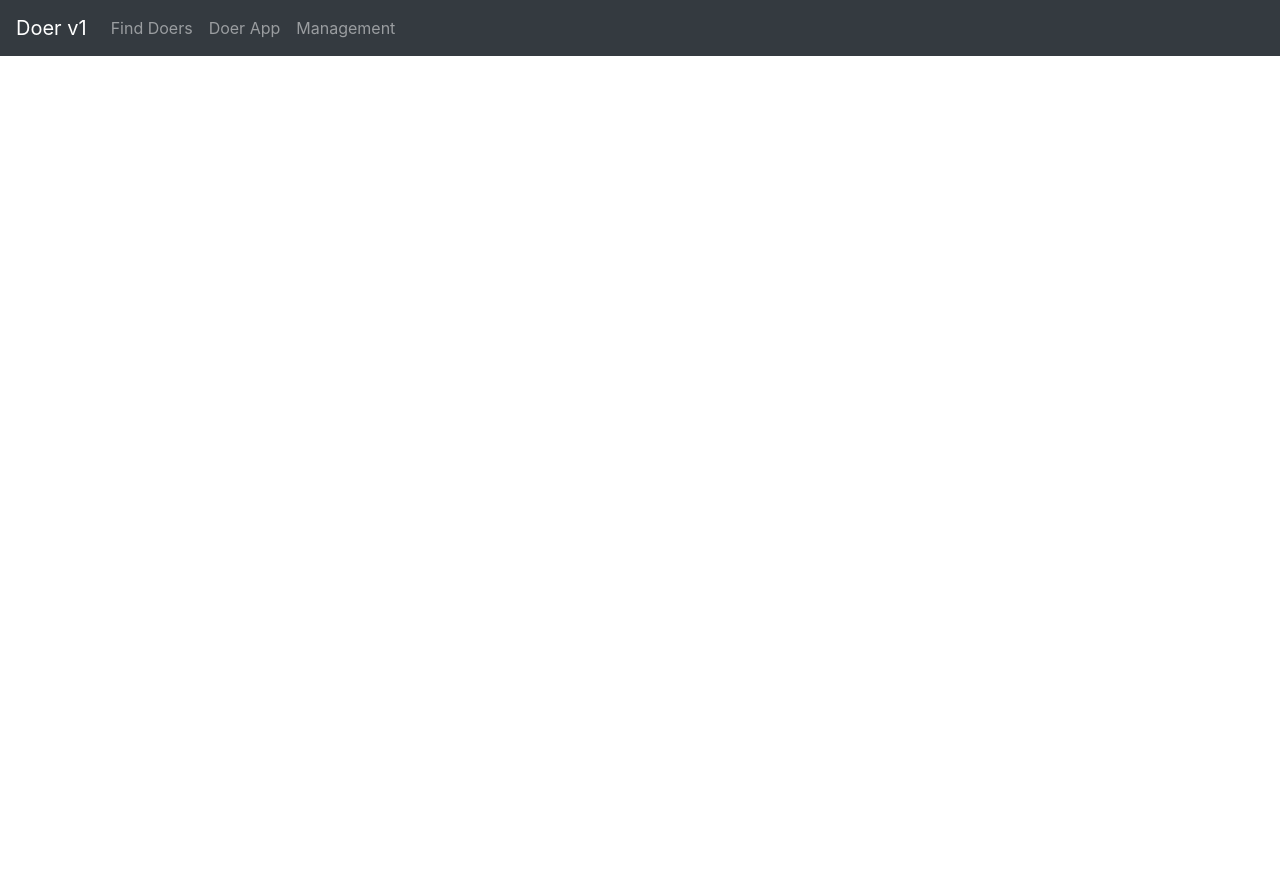
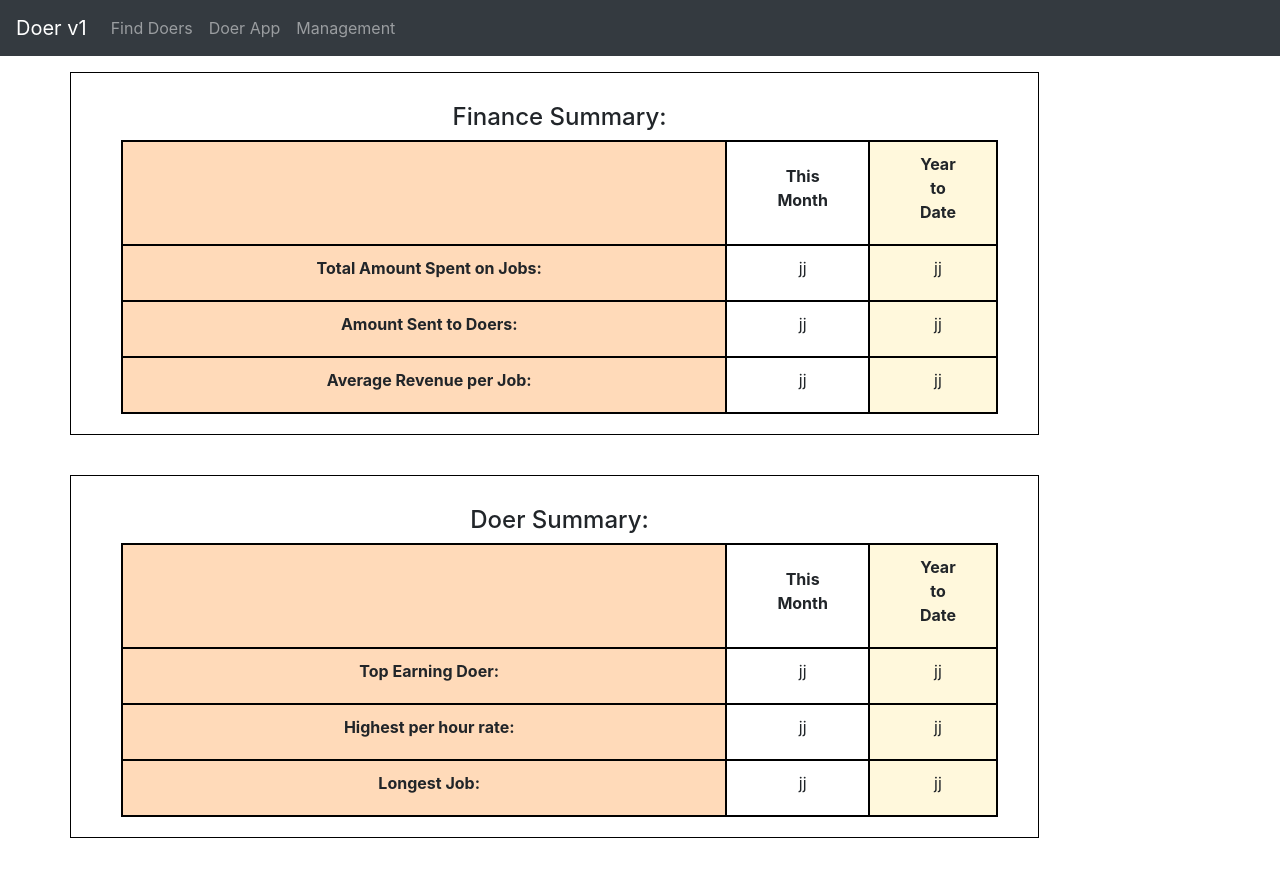
Before and after one commit to fsnooruddin/doer_backend, a React (Create React App) app in the folder doer-product-crud-app/react-crud-web-api/: page /finances in a window 1280 px wide. Before the commit the page ends 800 px from the top, so only its background shows below. Built offline with nearby package versions, Linux system fonts and the light colour scheme; no server answers.

Commit message:
Adding doer finances dropdown

```diff
--- a/doer-product-crud-app/react-crud-web-api/src/App.css
+++ b/doer-product-crud-app/react-crud-web-api/src/App.css
@@ -6,11 +6,26 @@
 
 }
 
-.doer-req-count-table {
-                        	border: 2px solid black;
-                        	width: 85%;
+.doer-req-count-table, td, th {
+    border: 2px solid black;
+    width: 85%;
+    padding-top: 10px;
+    padding-bottom: 20px;
+    padding-left: 50px;
+    padding-right: 40px;
+     text-align: center;
+}
 
-                      }
+.finance-table-header-container {
+    border: 1px solid black;
+    width: 85%;
+    padding-top: 30px;
+    padding-bottom: 20px;
+    padding-left: 50px;
+    padding-right: 40px;
+    text-align: center;
+    margin-bottom: 40px;
+}
 
 thead td {
     font-weight: bold;
--- a/doer-product-crud-app/react-crud-web-api/src/App.js
+++ b/doer-product-crud-app/react-crud-web-api/src/App.js
@@ -8,6 +8,7 @@ import Doer from "./components/doer.component";
 import DoersList from "./components/doers-list.component";
 import DoersFind from "./components/doers-find.component";
 import ReservationsFind from "./components/reservations-find.component";
+import ReservationsFinances from "./components/reservation-finances.component";
 import DoerApp from "./components/doer-app.component";
 
 class App extends Component {
@@ -37,6 +38,7 @@ class App extends Component {
                   <div className="dropdown-content">
                        <a href="/reservations">Reservation Stats</a>
                        <a href="/">Doer Stats</a>
+                       <a href="/finances">Finances</a>
                        <a href="/add">Add Doers</a>
                   </div>
                 </div>
@@ -51,6 +53,7 @@ class App extends Component {
             <Route path="/add" element={<AddDoer/>} />
             <Route path="/find" element={<DoersFind/>} />
             <Route path="/reservations" element={<ReservationsFind/>} />
+            <Route path="/finances" element={<ReservationsFinances/>} />
             <Route path="/doers/:id" element={<Doer/>} />
             <Route path="/doerapp" element={<DoerApp/>} />
           </Routes>
--- /dev/null
+++ b/doer-product-crud-app/react-crud-web-api/src/components/reservation-finances.component.js
@@ -0,0 +1,327 @@
+import React, { Component } from "react";
+import {Modal, Button} from 'react-bootstrap';
+import { useState } from 'react';
+import DoerDataService from "../services/doer.service";
+import { Link } from "react-router-dom";
+
+export default class ReservationsFinances extends Component {
+  constructor(props) {
+    super(props);
+    this.onChangeSearchAvailability = this.onChangeSearchAvailability.bind(this);
+    this.onChangeSearchServices = this.onChangeSearchServices.bind(this);
+    this.retrieveReservations = this.retrieveReservations.bind(this);
+    this.refreshList = this.refreshList.bind(this);
+    this.scheduleDoers = this.scheduleDoers.bind(this);
+    this.searchAvailability = this.searchAvailability.bind(this);
+    //this.searchServices = this.searchServices.bind(this);
+
+    this.state = {
+      reservationRequests: [],
+      searchAvailability: "",
+      searchTitle: "",
+      searchServices: "",
+      currentReservations: []
+    };
+  }
+
+  componentDidMount() {
+    this.retrieveReservations();
+  }
+
+  onChangeSearchAvailability(e) {
+    const searchAvailability = e.target.value;
+    this.setState({
+      searchAvailability: searchAvailability
+    });
+  }
+
+  onChangeSearchServices(e) {
+      const searchServices = e.target.value;
+      this.setState({
+        searchServices: searchServices
+      });
+    }
+
+  refreshList() {
+    this.retrieveReservations();
+    this.setState({
+      currentDoers: [],
+      currentReservations: []
+    });
+  }
+
+scheduleDoers() {
+
+   console.log(this.state.currentDoers);
+   // alert("Sent Scheduling Requests!");
+    // Get the modal
+    var modal = document.getElementById("overlay-content");
+    modal.style.display = "block";
+
+    DoerDataService.scheduleDoers(this.state.currentDoers, this.state.searchAvailability);
+
+    var doers_list = document.getElementsByClassName("doersRow");
+    for(let i=0;i<doers_list.length;i++) {
+        doers_list[i].bgColor = "";
+        doers_list[i].childNodes[0].className = "cell-name-highlight";
+    }
+  }
+
+  retrieveReservations() {
+    console.log("In reservation-find.componennt.js retreiveReservations");
+    console.log("this.state");
+    console.log(this.state);
+    DoerDataService.getAllReservationsRequests()
+         .then(response => {
+            console.log("response from DoerDataService.getAllReservationsRequests is");
+            console.log(response);
+            this.setState({
+              reservationRequests: response.data
+            });
+            console.log(response.data);
+          })
+          .catch(e => {
+            console.log(e);
+          });
+  }
+
+ closeDialog() {
+    // Get the modal
+    var modal = document.getElementById("overlay-content");
+    modal.style.display = "none";
+  }
+
+  getDayFromAvailability(availability) {
+    const retArray = availability.split(":");
+        return retArray[0];
+  }
+
+  getTimeFromAvailability(availability) {
+    const retArray = availability.split(":");
+    if(retArray[1] === undefined) {
+        return null;
+    } else {
+        return retArray[1];
+    }
+  }
+
+  timesMatch(reqSlotTime, slotTime) {
+
+    let retArray=slotTime.split("-");
+    let doerStartTime = parseInt(retArray[0]);
+    let doerCloseTime = parseInt(retArray[1]);
+    console.log("doer start time = " + doerStartTime);
+    console.log("doer end time = " + doerCloseTime);
+
+    retArray=reqSlotTime.split("-");
+    let reqStartTime = parseInt(retArray[0]);
+    let reqCloseTime = parseInt(retArray[1]);
+    console.log("req start time = " + reqStartTime);
+    console.log("req end time = " + reqCloseTime);
+
+	if(reqStartTime >= doerStartTime) {
+      console.log("start times match...");
+      if(reqCloseTime <= doerCloseTime) {
+     	 console.log("close times match...");
+      	 return true;
+      }
+    }
+    return false;
+  }
+
+  processTimeMatch(reqSlot, avail) {
+
+        let reqSlotDay=this.getDayFromAvailability(reqSlot);
+        console.log("reqSlot " + reqSlotDay);
+
+        let reqSlotTime=this.getTimeFromAvailability(reqSlot);
+        console.log("reqSlot " + reqSlotTime);
+
+        const availArray = avail.split(",");
+        const len = availArray.length;
+
+        for(let i=0;i<len;i++) {
+            let dayMatch = false;
+            let timeMatch = false;
+
+            let slot=availArray[i];
+            console.log("slot = " + slot);
+
+            let slotDay=this.getDayFromAvailability(slot);
+            console.log(slotDay);
+
+            let slotTime=this.getTimeFromAvailability(slot);
+            console.log(slotTime);
+
+            if(slotDay.indexOf(reqSlotDay) !== -1) {
+                    dayMatch = true;
+            }
+
+            timeMatch = this.timesMatch(reqSlotTime, slotTime);
+
+            if(dayMatch === true && timeMatch === true) {
+                    return true;
+            }
+        }
+
+        return false;
+    }
+
+filterResultsByTime(tutorials) {
+    if(this.state.searchAvailability == null) {
+        return tutorials;
+    }
+
+    const filteredDoers = tutorials.filter(filterTimeFunction, this);
+
+    function filterTimeFunction(value, index, array) {
+        console.log("...filtering...");
+        console.log(value);
+        //console.log(time);
+        console.log(this.state);
+        return this.processTimeMatch(this.state.searchAvailability, value.availability);
+    }
+
+    return filteredDoers;
+}
+
+ searchAvailability() {
+     this.setState({
+	 currentDoers: [],
+     });
+
+     DoerDataService.findByAvailability(this.state.searchAvailability)
+	 .then(response => {
+	 	     console.log("in search availability ... DB response response");
+     	     console.log(response.data);
+
+             const filteredResponse = this.filterResultsByTime(response.data);
+             this.setState({
+		        tutorials: filteredResponse
+             });
+	     console.log("in search availability ... filtered response");
+	     console.log(filteredResponse);
+	 })
+	 .catch(e => {
+             console.log(e);
+	 });
+}
+
+getActiveLabel(event, tutorial)
+{
+  if(event.currentTarget.className == "doersRow") {
+    if(event.currentTarget.bgColor == "aef2b3") {
+        event.currentTarget.bgColor = "";
+        event.currentTarget.childNodes[0].className = "cell-name-highlight";
+    } else {
+        event.currentTarget.bgColor = "aef2b3"
+        event.currentTarget.childNodes[0].className = "";
+    }
+  }
+  this.state.currentDoers.push(tutorial);
+}
+
+getJSDateTime(mysqlDateTime)
+{
+ var t = mysqlDateTime.split("T");
+ var r = t[1].split(".");
+ return (t[0]+ " " + r[0]);
+}
+
+  render() {
+    const { searchAvailability, searchServices, reservationRequests } = this.state;
+
+    return (
+       <div className="list row">
+         <div className="finance-table-header-container">
+      <div className="finance-table-header">
+          <h4>{"Finance Summary:"}</h4>
+         </div>
+
+         <div className="finance-table">
+          <table className="finance-summary-table">
+
+          <tr>
+                    <td className="cell-name-highlight"></td>
+                    <th className="cell-svcs-highlight">This Month</th>
+
+                    <th className="cell-status-highlight">Year to Date</th>
+                  </tr>
+
+
+           <tr>
+                  <td className="cell-name-highlight">Total Amount Spent on Jobs:</td>
+                  <td className="cell-svcs-highlight">jj </td>
+
+                  <td className="cell-status-highlight">jj</td>
+                </tr>
+
+           <tr>
+                  <td className="cell-name-highlight">Amount Sent to Doers:</td>
+                  <td className="cell-svcs-highlight">jj </td>
+
+                  <td className="cell-status-highlight">jj</td>
+                </tr>
+
+           <tr>
+                  <td className="cell-name-highlight">Average Revenue per Job:</td>
+                  <td className="cell-svcs-highlight">jj </td>
+
+                  <td className="cell-status-highlight">jj</td>
+                </tr>
+          </table>
+        </div>
+        </div>
+
+<div className="finance-table-header-container">
+ <div className="finance-table-header">
+          <h4>{"Doer Summary:"}</h4>
+         </div>
+
+         <div className="finance-table">
+          <table className="finance-summary-table">
+
+            <tr>
+                  <td className="cell-name-highlight"></td>
+                  <th className="cell-svcs-highlight">This Month</th>
+
+                  <th className="cell-status-highlight">Year to Date</th>
+                </tr>
+
+
+
+           <tr>
+                  <td className="cell-name-highlight">Top Earning Doer:</td>
+                  <td className="cell-svcs-highlight">jj </td>
+
+                  <td className="cell-status-highlight">jj</td>
+                </tr>
+
+           <tr>
+                  <td className="cell-name-highlight">Highest per hour rate:</td>
+                  <td className="cell-svcs-highlight">jj </td>
+
+                  <td className="cell-status-highlight">jj</td>
+                </tr>
+
+           <tr>
+                  <td className="cell-name-highlight">Longest Job:</td>
+                  <td className="cell-svcs-highlight">jj </td>
+
+                  <td className="cell-status-highlight">jj</td>
+                </tr>
+          </table>
+        </div>
+        </div>
+
+<div className="overlay-bg">
+
+<div id="overlay-content" className="overlay-content popup1">
+<p>Sent Scheduling Request!</p>
+    <button className="close-btn" onClick={this.closeDialog}>Close</button>
+</div>
+ </div>
+</div>
+    );
+  }
+}
```
Also changed, not shown: 1 other file (tests, documents, lock files or other folders).
